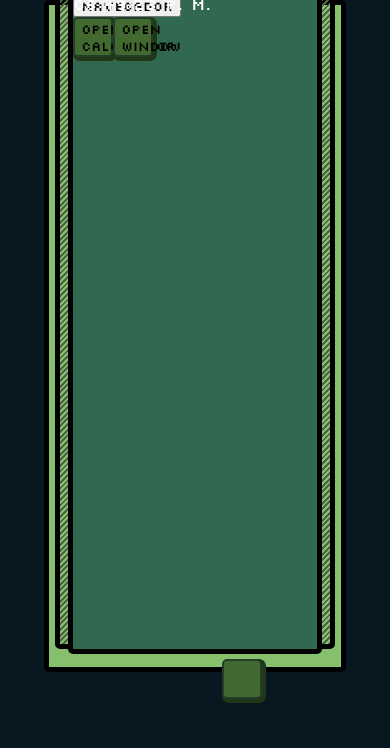
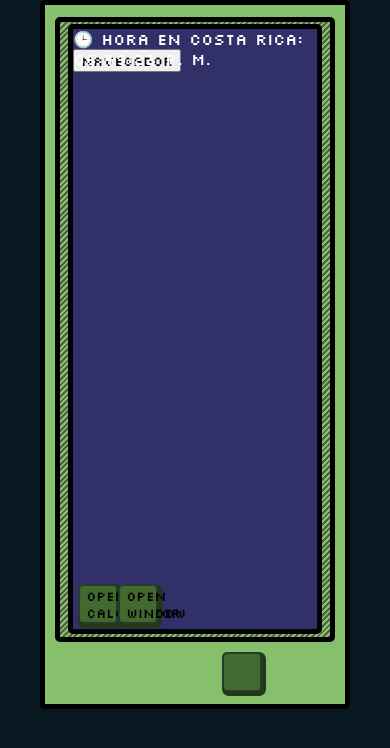
Before and after one commit to JKalith/pcPixelArt, a React (Create React App) app: page / in a window 390 px wide. Shown: the top 748 px of the page. Built offline with nearby package versions, Linux system fonts and the light colour scheme.

Commit message:
Mejoras en responsive

```diff
--- a/src/css/browser.module.css
+++ b/src/css/browser.module.css
@@ -1,13 +1,22 @@
 .allScreen{
-width: 1000px;
+width: 100%;
 height: 100%;
-background-color: rgb(0, 75, 225);
+background-color: rgb(186, 51, 51);
 z-index: 100;
 position: absolute;
 }
 .containerBrowser{
     margin-top: 20px;
-
-
-
+position: absolute;
+top: 1;
+left: 0;
+width: 100%;
+height: 100%;
 }
+.buttonOn{
+display: absolute;
+right: 0;
+z-index: 1;
+background-color: red;
+width: 100%;
+}
--- a/src/css/home.module.css
+++ b/src/css/home.module.css
@@ -1,15 +1,22 @@
 .frameMonitor{
     border: solid 5px black;
     width: 65vw;
-    height: 72vh;
+    height: 80vh;
 background-color: #87c06d;
 display: flex;
 border-radius: 5px;
 flex-direction: column;
-padding: 7vw 5vw;
+padding: 3vw 6vw;
 
 align-items: center;
 justify-content: center;
+}
+
+.navbar{
+position: absolute;
+bottom: 0;
+margin: 5px;
+z-index: 0;
 }
 .clockTime{
  position: absolute;
@@ -24,7 +31,7 @@ justify-content: center;
 .innerFrameMonitor{
 border: solid 5px black;
 width: 65vw;
-height: 77vh;
+height: 100vh;
 padding: 2vw;
     background: repeating-linear-gradient(135deg, #5c5c5c 0, #446931 2px, transparent 1px, transparent 4px);
 
@@ -35,8 +42,8 @@ padding: 2vw;
     }
 .screenContainer{
 border: solid black 5px;
-width: 65vw;
-height: 80vh;
+width: 100%;
+height: 100%;
 
 
   position: relative; /* Esto es clave */
@@ -49,7 +56,7 @@ height: 80vh;
 
 
 
-    background-color: #30694f;
+    background-color: #323069;
 
     border-radius: 5px;
 }
--- /dev/null
+++ b/src/css/mySite.module.css
@@ -0,0 +1,52 @@
+.container {
+    max-width: 800px;
+    margin: 2rem auto;
+
+    padding: 2rem;
+    border-radius: 8px;
+    box-shadow: 0 4px 10px rgba(0, 0, 0, 0.1);
+  }
+
+  .profile-photo {
+    width: 150px;
+    height: 150px;
+    border-radius: 50%;
+    object-fit: cover;
+    display: block;
+    margin: 0 auto;
+  }
+
+  h1, h2 {
+    text-align: center;
+  }
+
+  .bio {
+    text-align: center;
+    margin-top: 1rem;
+    font-size: 1.1rem;
+    color: #333;
+  }
+
+  .videos {
+    margin-top: 2rem;
+  }
+
+  .videos ul {
+    list-style: none;
+    padding: 0;
+  }
+
+  .videos li {
+    margin-bottom: 1rem;
+  }
+
+  .videos a {
+
+    color: #0066cc;
+    text-decoration: none;
+    font-weight: bold;
+  }
+
+  .videos a:hover {
+    text-decoration: underline;
+  }
--- a/src/css/pagePc.module.css
+++ b/src/css/pagePc.module.css
@@ -1,9 +1,15 @@
 .container {
 
-  background-color: rgb(56, 92, 168)  ;
-display: absolute;
-height: 41vw;
-width: 100%;
+
+
+    background-color: #373069;
+      position: absolute;
+  width: 100%;
+    z-index: 20;
+height: 100%;
+  border: none;
+  left: 0;
+  top: 1;
 }
 .flexContainer{
 display: flex;
--- a/src/pages/home/page.jsx
+++ b/src/pages/home/page.jsx
@@ -3,7 +3,7 @@ import styles from "../../css/home.module.css";
 import globals from "../../css/globals.module.css";
 import FloatingWindow from "../../components/floatDiv";
 import Clock from "../../api/clock";
-import Browser from "../../components/browser"
+import Browser from "../../components/browser";
 import Calculator from "../../components/calculator";
 function Home() {
   const screenRef = useRef(null); // Ref para el contenedor que contiene la ventana
@@ -24,32 +24,23 @@ function Home() {
         <div className={styles.frameMonitor}>
           <div className={styles.innerFrameMonitor}>
             <div ref={screenRef} className={styles.screenContainer}>
+              <Browser />
 
-              <Browser/>
-
-      <Clock/>
+              <Clock />
 
 
+       <div className={styles.navbar}>
+                <button className={styles.buttomOn} onClick={openCalculator}>
+                  Open Calculator
+                </button>
 
-
-
-
-
-
-
-              <button className={styles.buttomOn} onClick={openCalculator}>
-                Open Calculator
-              </button>
-
-
+                <button className={styles.buttomOn} onClick={openWindow}>
+                  Open Window
+                </button>
+              </div>
               {calcIsVisible && (
                 <Calculator closeCalculator={closeCalculator} />
               )}
-
-
-              <button className={styles.buttomOn} onClick={openWindow}>
-                Open Window
-              </button>
 
               {isVisible && (
                 <FloatingWindow
@@ -58,7 +49,9 @@ function Home() {
                 />
               )}
             </div>
+
           </div>
+
           <div className={styles.frameButtomMonitor}>
             <button className={styles.buttomOn}></button>
           </div>
```
Also changed, not shown: src/components/pagePc.jsx (+8 -1 lines).
